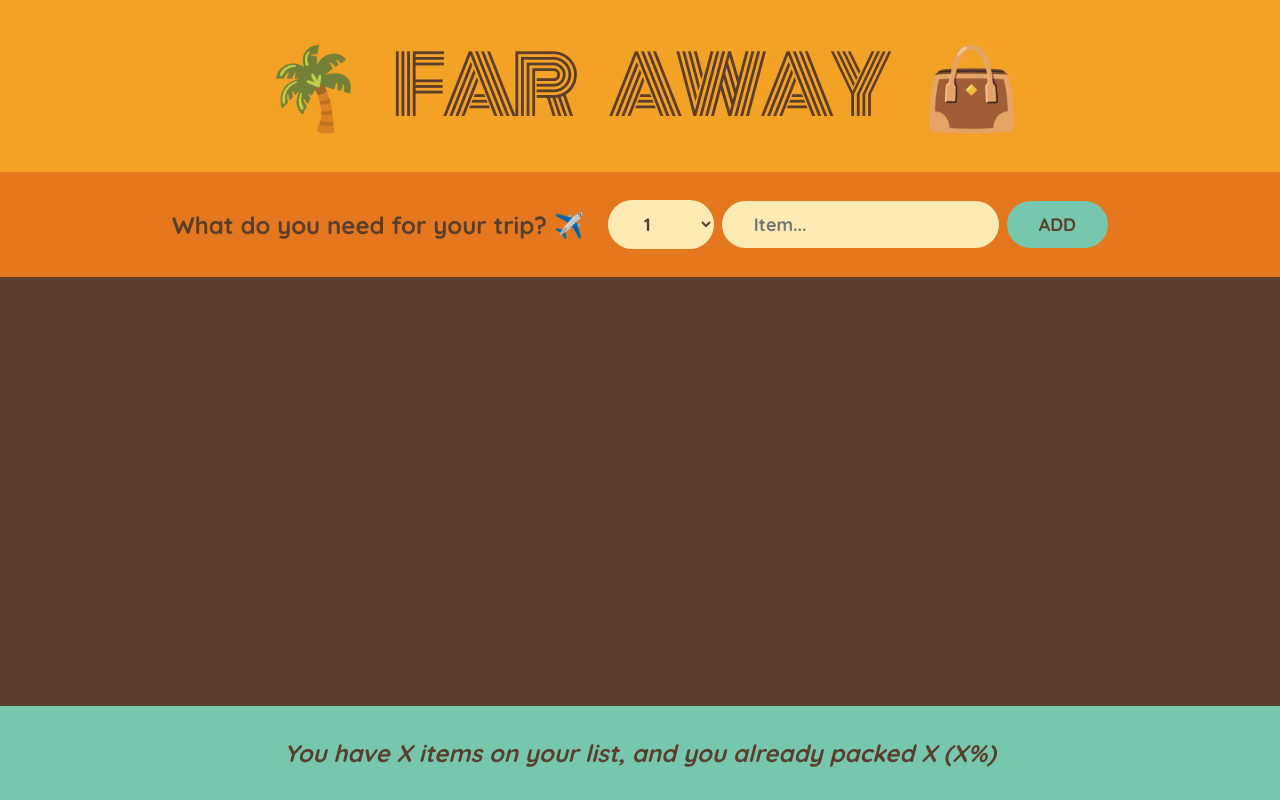
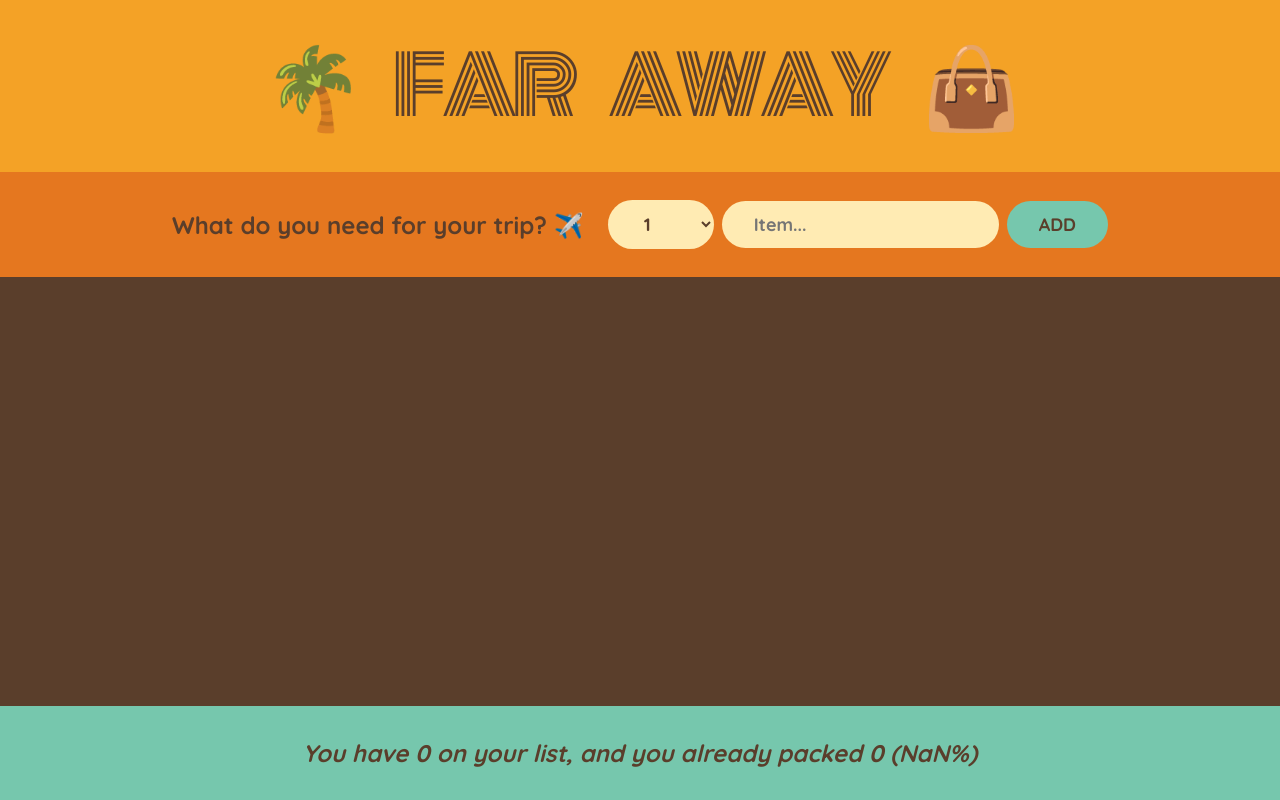
Before and after one commit to Franky-Dee/Travel-List, a React (Create React App) app: page / in a window 1280 px wide. Built offline with nearby package versions, Linux system fonts and the light colour scheme.

Commit message:
Small finishing touched

```diff
--- a/src/App.js
+++ b/src/App.js
@@ -28,7 +28,7 @@ export default function App() {
         onDeleteItem={handleDeleteItem}
         onToggleItems={handleToggleItem}
       />
-      <Stats />
+      <Stats items={items} />
     </div>
   );
 }
@@ -116,10 +116,18 @@ function Item({ item, onDeleteItem, onToggleItems }) {
   );
 }
 
-function Stats() {
+function Stats({ items }) {
+  const numItems = items.length;
+  const numPacked = items.filter((item) => item.packed).length;
+  const percentage = Math.round((numPacked / numItems) * 100);
+
   return (
     <footer className="stats">
-      <em>You have X items on your list, and you already packed X (X%)</em>
+      <em>
+        {percentage === 100
+          ? 'You have got everything ready to go! ✈️'
+          : `You have ${numItems} on your list, and you already packed ${numPacked} (${percentage}%)`}
+      </em>
     </footer>
   );
 }
```
